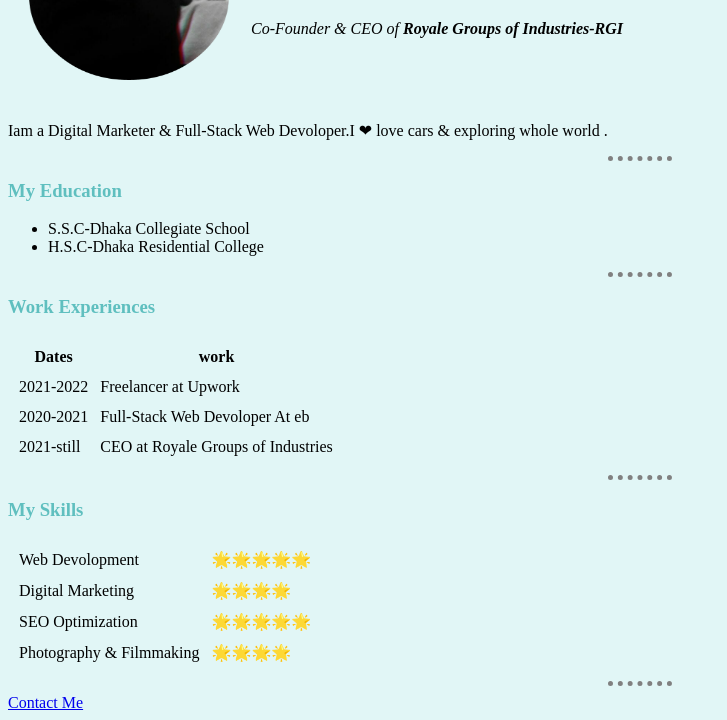
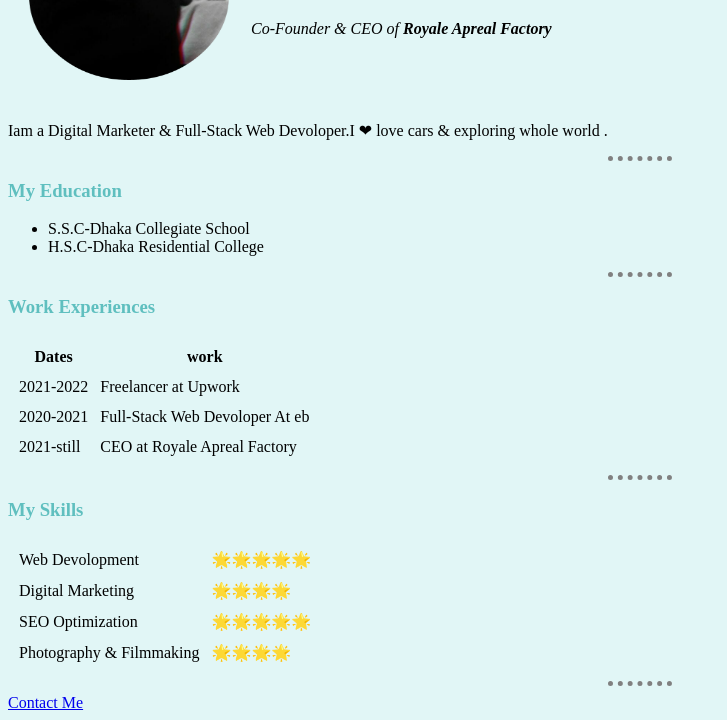
Before and after one commit to MohommadHasan/portfolio, a plain HTML site: page index.html in a window 1280 px wide. Shown: the part 119-839 px from the top of the page, without its empty margins (0-727 px from the left). Drawn offline with Linux system fonts and the light colour scheme.

Commit message:
Add intial commit changes

```diff
--- a/index.html
+++ b/index.html
@@ -2,7 +2,7 @@
 <html lang="en">
  <head>
  	<meta charset="utf-8">
-	<title>Welcome To My Website</title>
+	<title>Mohommad Hasan-A web designer</title>
 	<link rel="stylesheet" href="styles.css" >
  </head>
  <body>
@@ -13,7 +13,7 @@
  	 	</td>
  	 	<td>
   	<h1>Mohommad Hasan</h1>
-  	<p><em>Co-Founder & CEO of<strong> Royale Groups of Industries-RGI</strong></em></p>
+  	<p><em>Co-Founder & CEO of<strong> Royale Apreal Factory</strong></em></p>
  	 	</td>
  	 </tr>
  	</table>
@@ -48,7 +48,7 @@
 	  </tr>
 	  <tr>
 	   <td>2021-still</td>
-	   <td>CEO at Royale Groups of Industries</td>
+	   <td>CEO at Royale Apreal Factory</td>
 	  </tr>
 	 </tbody>
 	</table>
```
